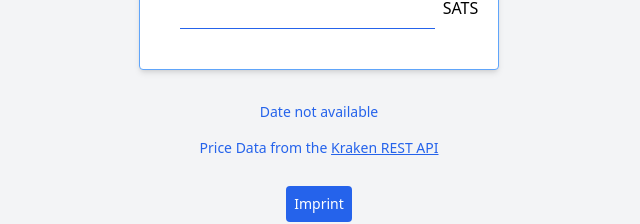
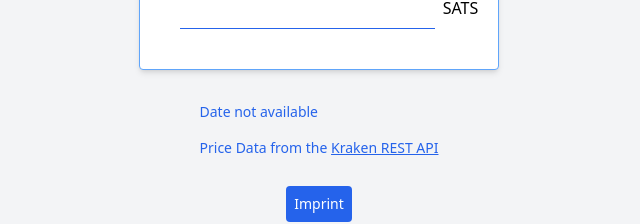
Before and after one commit to cstenglein/manysats, a Next.js app: page / in a window 1280 px wide. Shown: the part 398-622 px from the top of the page, without its empty margins (321-961 px from the left). Built offline with nearby package versions, Linux system fonts and the light colour scheme; no server answers.

Commit message:
clean up PriceUpdate

```diff
--- a/components/PriceUpdate.tsx
+++ b/components/PriceUpdate.tsx
@@ -1,18 +1,15 @@
 import Link from "next/link";
-import { FC, useEffect, useState } from "react";
+import { FC } from "react";
 
 type Props = {
   date: string | null;
 };
 
 const PriceUpdate: FC<Props> = ({ date }) => {
-  const [secRemaining, setSecRemaining] = useState();
-  useEffect(() => {}, []);
-
   const formattedDate = date ? new Date(date).toLocaleString(window.navigator.language) : null;
 
   return (
-    <article className="pt-6 text-center text-sm text-blue-600">
+    <article className="pt-6 text-sm text-blue-600">
       {formattedDate && <p className="p-2">Price from {formattedDate}</p>}
       {!formattedDate && <p className="p-2">Date not available</p>}
       {/* <p className="p-2">Next Update in {secRemaining}s</p> */}
```
